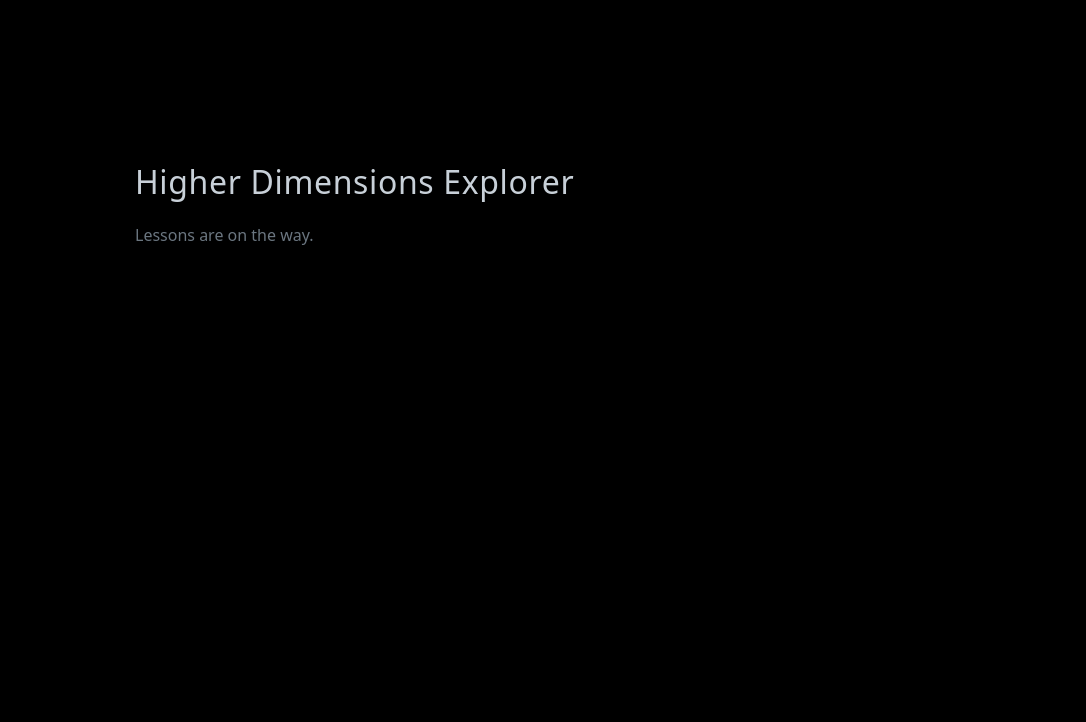
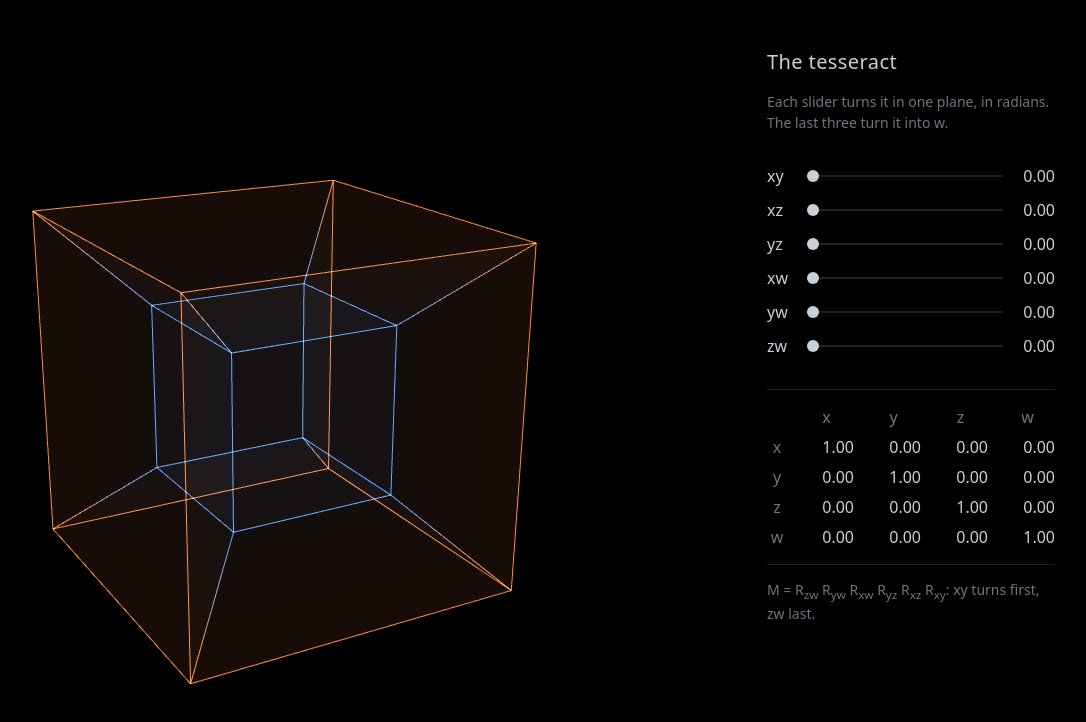
Before and after one commit to instructional-pages/higher-dimensions, a website built with Vite: page index.html in a window 1280 px wide. Shown: the whole page, without its empty margins (185-1271 px from the left). Built offline with nearby package versions, Linux system fonts and the light colour scheme.

Commit message:
feat: tesseract projection sandbox with six plane sliders (#3)
Plain-WebGL2 perspective shadow of the tesseract (cube inside a cube), edges
tinted cool to warm by w, six rotation sliders in radians and the live 4x4
matrix in HTML/CSS. The 4D math is small pure functions with unit tests run
by node --test, now part of .local-ci.


Claude-Session: https://claude.ai/code/session_01Q2Wnn8k7wmH9TkdKzX3B1q

Co-authored-by: Claude Sonnet 5.5 <noreply@anthropic.com>

```diff
--- a/index.html
+++ b/index.html
@@ -4,13 +4,23 @@
     <meta charset="utf-8" />
     <meta name="viewport" content="width=device-width, initial-scale=1" />
     <meta name="color-scheme" content="dark" />
+    <link rel="icon" href="data:," />
     <title>Higher Dimensions Explorer</title>
     <link rel="stylesheet" href="/src/style.css" />
   </head>
   <body>
     <main>
-      <h1>Higher Dimensions Explorer</h1>
-      <p id="status">Lessons are on the way.</p>
+      <canvas id="view" aria-label="The tesseract's shadow in 3D, drawn on the screen"></canvas>
+      <aside>
+        <h1>The tesseract</h1>
+        <p id="status">Each slider turns it in one plane, in radians. The last three turn it into w.</p>
+        <div id="sliders"></div>
+        <div id="matrix"></div>
+        <p class="note">
+          M = R<sub>zw</sub> R<sub>yw</sub> R<sub>xw</sub> R<sub>yz</sub> R<sub>xz</sub> R<sub>xy</sub>:
+          xy turns first, zw last.
+        </p>
+      </aside>
     </main>
     <script type="module" src="/src/main.ts"></script>
   </body>
--- a/package.json
+++ b/package.json
@@ -1,15 +1,17 @@
 {
   "name": "higher-dimensions-explorer",
   "private": true,
-  "version": "0.0.0",
+  "version": "0.1.0",
   "type": "module",
   "scripts": {
     "dev": "vite",
     "typecheck": "tsc --noEmit",
+    "test": "node --test \"src/**/*.test.ts\"",
     "build": "vite build",
     "size": "node scripts/check-size.mjs"
   },
   "devDependencies": {
+    "@types/node": "^24.19.2",
     "typescript": "^7.0.2",
     "vite": "^8.3.5"
   }
--- a/src/main.ts
+++ b/src/main.ts
@@ -1,6 +1,55 @@
-// Entry point. The renderer and lessons arrive in later PRs; for now this only
-// checks that the browser can run them.
-const status = document.getElementById("status");
-if (status && !document.createElement("canvas").getContext("webgl2")) {
-  status.textContent = "This browser has no WebGL2, which the lessons need.";
+// Tesseract sandbox: six plane sliders turn the tesseract, the 4×4 matrix beside it
+// shows the combined rotation. Redraws only when a slider moves or the window resizes.
+
+import { AXES, PLANES, rotation, tesseract, type Angles } from "./math4d.ts";
+import { createRenderer } from "./render.ts";
+
+const canvas = document.getElementById("view") as HTMLCanvasElement;
+const sliders = document.getElementById("sliders")!;
+const matrix = document.getElementById("matrix")!;
+
+const renderer = createRenderer(canvas, tesseract());
+if (!renderer) {
+  document.getElementById("status")!.textContent = "This browser has no WebGL2, which the lessons need.";
+} else {
+  const angles = Object.fromEntries(PLANES.map((p) => [p, 0])) as Angles;
+
+  for (const plane of PLANES) {
+    const row = document.createElement("label");
+    const input = document.createElement("input");
+    const value = document.createElement("output");
+    Object.assign(input, { type: "range", min: "0", max: (2 * Math.PI).toFixed(2), step: "0.01", value: "0" });
+    value.textContent = "0.00";
+    row.append(plane, input, value);
+    sliders.append(row);
+    input.addEventListener("input", () => {
+      angles[plane] = Number(input.value);
+      value.textContent = angles[plane].toFixed(2);
+      schedule();
+    });
+  }
+
+  // Header row and column name the axes: column c is where a coordinate comes from,
+  // row r is the coordinate it feeds.
+  const cells: HTMLElement[] = [];
+  matrix.append(document.createElement("span"));
+  for (const axis of AXES) matrix.append(Object.assign(document.createElement("span"), { textContent: axis, className: "axis" }));
+  for (const axis of AXES) {
+    matrix.append(Object.assign(document.createElement("span"), { textContent: axis, className: "axis" }));
+    for (let c = 0; c < 4; c++) cells.push(matrix.appendChild(document.createElement("span")));
+  }
+
+  let pending = false;
+  const schedule = () => {
+    if (pending) return;
+    pending = true;
+    requestAnimationFrame(() => {
+      pending = false;
+      const m = rotation(angles);
+      // +0 turns −0.00 into 0.00.
+      m.forEach((x, i) => (cells[i]!.textContent = (Math.round(x * 100) / 100 + 0).toFixed(2)));
+      renderer.draw(m);
+    });
+  };
+  new ResizeObserver(schedule).observe(canvas);
 }
--- /dev/null
+++ b/src/math4d.ts
@@ -0,0 +1,91 @@
+// 4D rotation and projection as small pure functions. Matrices are 4×4, row-major,
+// in plain arrays of 16 numbers: entry (row r, column c) is at r * 4 + c.
+
+export type Vec4 = [number, number, number, number];
+export type Vec3 = [number, number, number];
+export type Mat4 = number[];
+
+export const AXES = ["x", "y", "z", "w"] as const;
+
+// The six rotation planes, in the fixed order the sliders combine: xy is applied
+// first, zw last. The w-fixed planes come first, as in the lessons.
+export const PLANES = ["xy", "xz", "yz", "xw", "yw", "zw"] as const;
+export type Plane = (typeof PLANES)[number];
+export type Angles = Record<Plane, number>;
+
+export function identity(): Mat4 {
+  return [1, 0, 0, 0, 0, 1, 0, 0, 0, 0, 1, 0, 0, 0, 0, 1];
+}
+
+// Rotation by θ in one plane: the 2×2 block [cos −sin; sin cos] placed in that
+// plane's rows and columns of the identity. It turns the first axis toward the second.
+export function planeRotation(plane: Plane, theta: number): Mat4 {
+  const a = AXES.indexOf(plane[0] as (typeof AXES)[number]);
+  const b = AXES.indexOf(plane[1] as (typeof AXES)[number]);
+  const c = Math.cos(theta);
+  const s = Math.sin(theta);
+  const m = identity();
+  m[a * 4 + a] = c;
+  m[a * 4 + b] = -s;
+  m[b * 4 + a] = s;
+  m[b * 4 + b] = c;
+  return m;
+}
+
+export function multiply(p: Mat4, q: Mat4): Mat4 {
+  const m: Mat4 = new Array(16).fill(0);
+  for (let r = 0; r < 4; r++)
+    for (let c = 0; c < 4; c++)
+      for (let k = 0; k < 4; k++) m[r * 4 + c]! += p[r * 4 + k]! * q[k * 4 + c]!;
+  return m;
+}
+
+// The combined rotation: M = R_zw · R_yw · R_xw · R_yz · R_xz · R_xy, so a point
+// is turned in xy first and zw last.
+export function rotation(angles: Angles): Mat4 {
+  let m = identity();
+  for (const plane of PLANES) m = multiply(planeRotation(plane, angles[plane]), m);
+  return m;
+}
+
+export function apply(m: Mat4, v: Vec4): Vec4 {
+  const out: Vec4 = [0, 0, 0, 0];
+  for (let r = 0; r < 4; r++)
+    out[r] = m[r * 4]! * v[0] + m[r * 4 + 1]! * v[1] + m[r * 4 + 2]! * v[2] + m[r * 4 + 3]! * v[3];
+  return out;
+}
+
+// Perspective along w for a viewer at w = d: nearer (higher w) is bigger, scaled by
+// d / (d − w). Points need w < d.
+export function projectW(v: Vec4, d: number): Vec3 {
+  const k = d / (d - v[3]);
+  return [v[0] * k, v[1] * k, v[2] * k];
+}
+
+export interface Shape {
+  vertices: Vec4[];
+  edges: [number, number][];
+  // Squares as four vertex indices in order around the square.
+  faces: [number, number, number, number][];
+}
+
+// The tesseract with corners at ±1. Vertex i has bit k set when coordinate k is +1,
+// so an edge joins corners that differ in one bit and a square spans two bits.
+export function tesseract(): Shape {
+  const vertices: Vec4[] = [];
+  for (let i = 0; i < 16; i++)
+    vertices.push([0, 1, 2, 3].map((k) => ((i >> k) & 1 ? 1 : -1)) as Vec4);
+  const edges: [number, number][] = [];
+  const faces: [number, number, number, number][] = [];
+  for (let i = 0; i < 16; i++)
+    for (let a = 0; a < 4; a++) {
+      const ba = 1 << a;
+      if (i & ba) continue;
+      edges.push([i, i | ba]);
+      for (let b = a + 1; b < 4; b++) {
+        const bb = 1 << b;
+        if (!(i & bb)) faces.push([i, i | ba, i | ba | bb, i | bb]);
+      }
+    }
+  return { vertices, edges, faces };
+}
--- /dev/null
+++ b/src/render.ts
@@ -0,0 +1,118 @@
+// Plain WebGL2 drawing of a projected 4D shape: thin edges and very faint faces,
+// tinted cool to warm by each point's w. The 4D math runs on the CPU (a tesseract
+// is 16 corners); the GPU only places the 3D shadow on screen through a fixed camera.
+
+import { apply, multiply, planeRotation, projectW, type Mat4, type Shape, type Vec4 } from "./math4d.ts";
+
+// Viewer distance along w, for the perspective projection 4D → 3D. Rotated corners
+// reach |w| = 2, so this must stay above 2.
+export const W_DISTANCE = 3;
+
+const VERTEX = `#version 300 es
+layout(location = 0) in vec4 a_point; // projected x, y, z, plus the rotated w for the tint
+uniform mat4 u_camera;
+out float v_w;
+void main() {
+  gl_Position = u_camera * vec4(a_point.xyz, 1.0);
+  v_w = a_point.w;
+}`;
+
+const FRAGMENT = `#version 300 es
+precision mediump float;
+in float v_w;
+uniform float u_alpha;
+out vec4 color;
+void main() {
+  // w = -1 (far) is cool, w = +1 (near) is warm.
+  vec3 cool = vec3(0.35, 0.62, 1.0);
+  vec3 warm = vec3(1.0, 0.55, 0.25);
+  color = vec4(mix(cool, warm, clamp(0.5 + 0.5 * v_w, 0.0, 1.0)), u_alpha);
+}`;
+
+const EDGE_ALPHA = 0.95;
+const FACE_ALPHA = 0.03;
+
+export interface Renderer {
+  draw(rotation: Mat4): void;
+}
+
+export function createRenderer(canvas: HTMLCanvasElement, shape: Shape): Renderer | null {
+  const gl = canvas.getContext("webgl2");
+  if (!gl) return null;
+
+  const program = gl.createProgram();
+  for (const [type, source] of [
+    [gl.VERTEX_SHADER, VERTEX],
+    [gl.FRAGMENT_SHADER, FRAGMENT],
+  ] as const) {
+    const shader = gl.createShader(type)!;
+    gl.shaderSource(shader, source);
+    gl.compileShader(shader);
+    gl.attachShader(program, shader);
+  }
+  gl.linkProgram(program);
+  if (!gl.getProgramParameter(program, gl.LINK_STATUS)) throw new Error(gl.getProgramInfoLog(program) ?? "link failed");
+  gl.useProgram(program);
+  const cameraLoc = gl.getUniformLocation(program, "u_camera");
+  const alphaLoc = gl.getUniformLocation(program, "u_alpha");
+
+  // Vertex order for gl.LINES (two per edge) and gl.TRIANGLES (two per square).
+  const edgeOrder = shape.edges.flat();
+  const faceOrder = shape.faces.flatMap(([a, b, c, d]) => [a, b, c, a, c, d]);
+  const order = [...edgeOrder, ...faceOrder];
+  const data = new Float32Array(order.length * 4);
+
+  gl.bindVertexArray(gl.createVertexArray());
+  gl.bindBuffer(gl.ARRAY_BUFFER, gl.createBuffer());
+  gl.bufferData(gl.ARRAY_BUFFER, data.byteLength, gl.DYNAMIC_DRAW);
+  gl.enableVertexAttribArray(0);
+  gl.vertexAttribPointer(0, 4, gl.FLOAT, false, 0, 0);
+
+  // Additive blending on black, no depth test: overlapping lines stay visible.
+  gl.enable(gl.BLEND);
+  gl.blendFunc(gl.SRC_ALPHA, gl.ONE);
+  gl.clearColor(0, 0, 0, 1);
+
+  return {
+    draw(rotation) {
+      const dpr = window.devicePixelRatio || 1;
+      const width = Math.round(canvas.clientWidth * dpr);
+      const height = Math.round(canvas.clientHeight * dpr);
+      if (canvas.width !== width || canvas.height !== height) {
+        canvas.width = width;
+        canvas.height = height;
+      }
+      gl.viewport(0, 0, width, height);
+
+      const points = shape.vertices.map((v) => {
+        const r = apply(rotation, v);
+        return [...projectW(r, W_DISTANCE), r[3]] as Vec4;
+      });
+      order.forEach((i, k) => data.set(points[i]!, k * 4));
+      gl.bufferSubData(gl.ARRAY_BUFFER, 0, data);
+
+      gl.uniformMatrix4fv(cameraLoc, true, camera(width / height));
+      gl.clear(gl.COLOR_BUFFER_BIT);
+      gl.uniform1f(alphaLoc, FACE_ALPHA);
+      gl.drawArrays(gl.TRIANGLES, edgeOrder.length, faceOrder.length);
+      gl.uniform1f(alphaLoc, EDGE_ALPHA);
+      gl.drawArrays(gl.LINES, 0, edgeOrder.length);
+    },
+  };
+}
+
+// A fixed 3D camera, slightly above and to the side so the cube inside a cube reads
+// as 3D. Row-major, uploaded with transpose.
+function camera(aspect: number): Mat4 {
+  const fov = 0.6;
+  const near = 1;
+  const far = 30;
+  const f = 1 / Math.tan(fov / 2);
+  // Keep the whole shadow in view on tall, narrow canvases too.
+  const fx = Math.min(f / aspect, f);
+  const fy = fx * aspect;
+  const projection = [fx, 0, 0, 0, 0, fy, 0, 0, 0, 0, (near + far) / (near - far), (2 * near * far) / (near - far), 0, 0, -1, 0];
+  const view = multiply(planeRotation("yz", 0.35), planeRotation("xz", -0.5));
+  view[11] = -11;
+  return multiply(projection, view);
+}
--- a/src/style.css
+++ b/src/style.css
@@ -2,6 +2,7 @@
   --bg: #000;
   --text: #c8d0d8;
   --muted: #6b7680;
+  --faint: #1c2228;
 }
 
 body {
@@ -12,16 +13,104 @@ body {
 }
 
 main {
-  max-width: 40rem;
-  margin: 20vh auto;
-  padding: 0 1.5rem;
+  display: flex;
+  height: 100vh;
+}
+
+#view {
+  flex: 1;
+  min-width: 0;
+  height: 100%;
+}
+
+aside {
+  width: 18rem;
+  padding: 3rem 2.5rem;
+  overflow-y: auto;
 }
 
 h1 {
+  margin: 0 0 1rem;
+  font-size: 1.25rem;
   font-weight: 300;
   letter-spacing: 0.02em;
 }
 
-#status {
+#status,
+.note {
   color: var(--muted);
+  font-size: 0.875rem;
+  line-height: 1.5;
 }
+
+#sliders {
+  margin: 2rem 0;
+}
+
+#sliders label {
+  display: grid;
+  grid-template-columns: 1.75rem 1fr 2.5rem;
+  align-items: center;
+  gap: 0.75rem;
+  margin: 0.75rem 0;
+}
+
+#sliders input {
+  width: 100%;
+  margin: 0;
+  appearance: none;
+  background: transparent;
+}
+
+#sliders input::-webkit-slider-runnable-track {
+  height: 2px;
+  background: var(--faint);
+}
+
+#sliders input::-moz-range-track {
+  height: 2px;
+  background: var(--faint);
+}
+
+#sliders input::-webkit-slider-thumb {
+  appearance: none;
+  width: 0.75rem;
+  height: 0.75rem;
+  margin-top: calc(1px - 0.375rem);
+  border: none;
+  border-radius: 50%;
+  background: var(--text);
+}
+
+#sliders input::-moz-range-thumb {
+  width: 0.75rem;
+  height: 0.75rem;
+  border: none;
+  border-radius: 50%;
+  background: var(--text);
+}
+
+#sliders input:focus-visible {
+  outline: 1px solid var(--muted);
+  outline-offset: 4px;
+}
+
+#sliders output,
+#matrix span {
+  font-variant-numeric: tabular-nums;
+  text-align: right;
+}
+
+#matrix {
+  display: grid;
+  grid-template-columns: 1.25rem repeat(4, 1fr);
+  gap: 0.5rem 0.75rem;
+  padding: 1rem 0;
+  border-top: 1px solid var(--faint);
+  border-bottom: 1px solid var(--faint);
+}
+
+#matrix .axis {
+  color: var(--muted);
+  text-align: center;
+}
--- a/tsconfig.json
+++ b/tsconfig.json
@@ -5,7 +5,7 @@
     "moduleResolution": "bundler",
     "moduleDetection": "force",
     "lib": ["ES2022", "DOM", "DOM.Iterable"],
-    "types": ["vite/client"],
+    "types": ["vite/client", "node"],
     "strict": true,
     "noUnusedLocals": true,
     "noUnusedParameters": true,
@@ -13,6 +13,8 @@
     "noUncheckedIndexedAccess": true,
     "isolatedModules": true,
     "verbatimModuleSyntax": true,
+    "allowImportingTsExtensions": true,
+    "erasableSyntaxOnly": true,
     "skipLibCheck": true
   },
   "include": ["src", "vite.config.ts"]
```
Also changed, not shown: docs/DECISIONS.md (+16 -0 lines), src/math4d.test.ts (added, +89 -0 lines), CHANGELOG.md (added), README.md, 2 other files.
